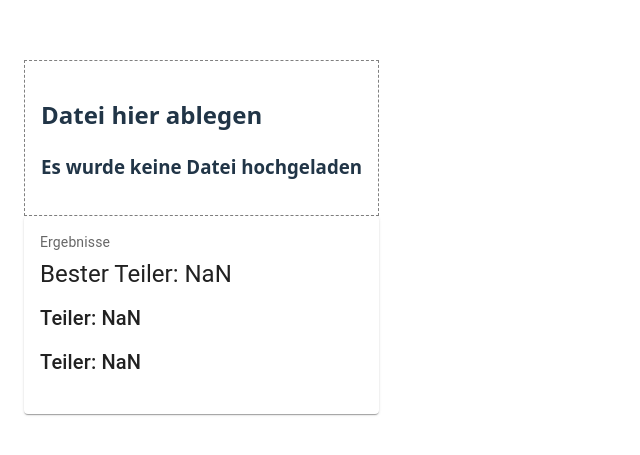
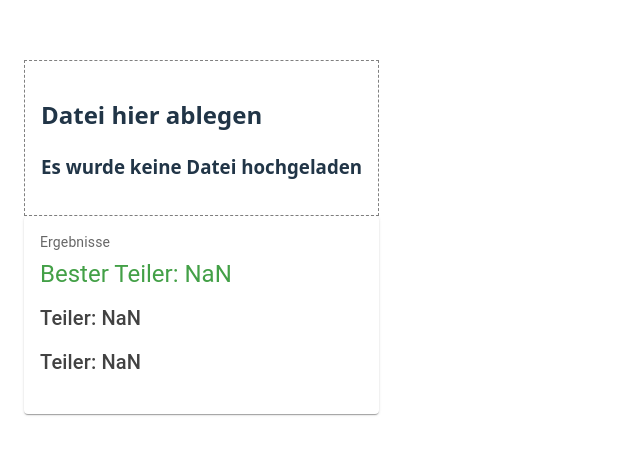
Before and after one commit to bsc-isenbuettel/ResultViewer, a React (Vite) app: page / in a window 1280 px wide. Shown: the part 163-618 px from the top of the page, without its empty margins (0-640 px from the left). Built offline with nearby package versions, Linux system fonts and the light colour scheme.

Commit message:
Change text colors of result box.

```diff
--- a/src/components/ResultBox.tsx
+++ b/src/components/ResultBox.tsx
@@ -1,4 +1,5 @@
 import { Box, Typography, Card, CardContent} from '@mui/material'
+import { green, amber, orange, grey } from '@mui/material/colors'
 import React from 'react'
 
 
@@ -18,13 +19,13 @@ export const ResultBox = React.memo(
         <Typography gutterBottom sx={{ color: 'text.secondary', fontSize: 14 }}>
           Ergebnisse
         </Typography>
-        <Typography variant="h5" component="div" sx={{ color: 'text.success', mb: 1.5 }}>
+        <Typography variant="h5" component="div" sx={{ color: green[600], mb: 1.5 }}>
           Bester Teiler: {firstValue}
         </Typography>
-        <Typography variant="h6" component="div" sx={{ color: 'text.primary', mb: 1.5 }}>
+        <Typography variant="h6" component="div" sx={{ color: grey[800], mb: 1.5 }}>
           Teiler: {secondValue}
         </Typography>
-        <Typography variant="h6" component="div" sx={{ color: 'text.primary', mb: 1.5 }}>
+        <Typography variant="h6" component="div" sx={{ color: grey[800], mb: 1.5 }}>
           Teiler: {thirdValue}
         </Typography>
       </CardContent>
```
